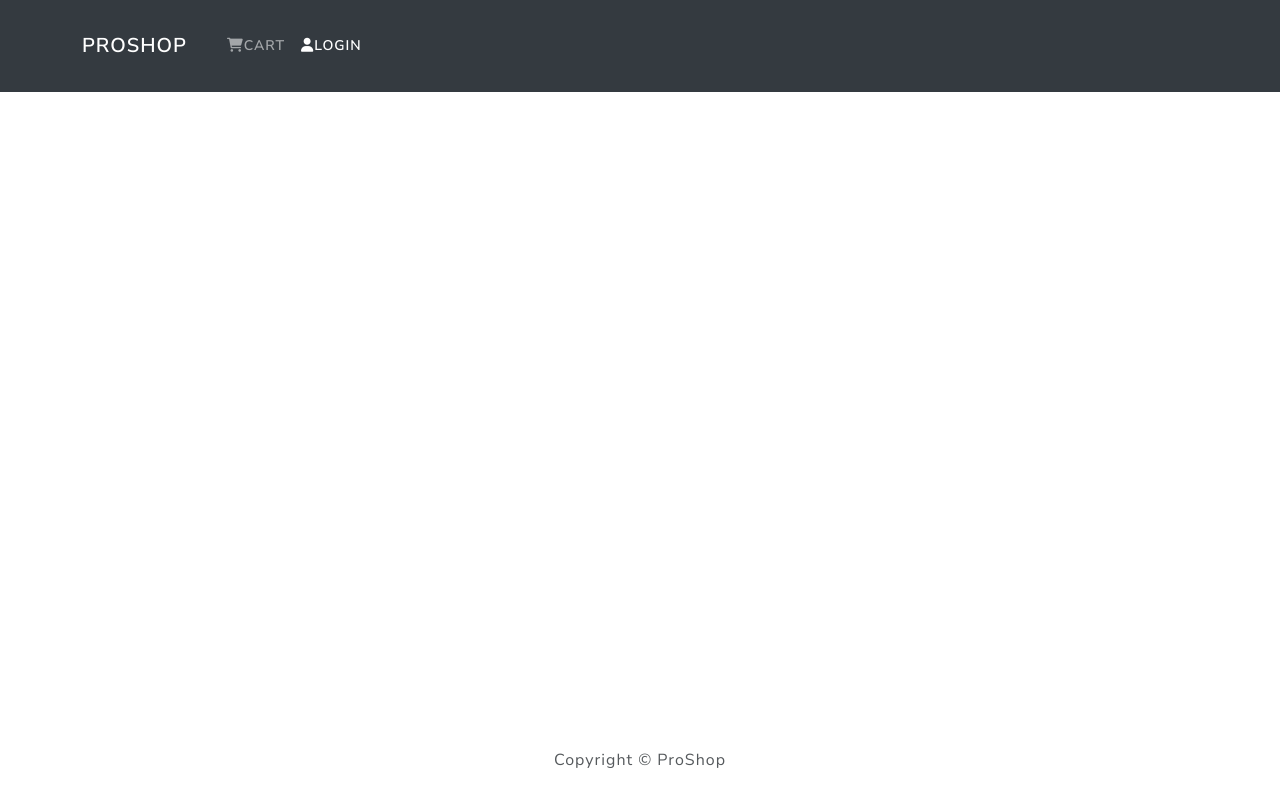
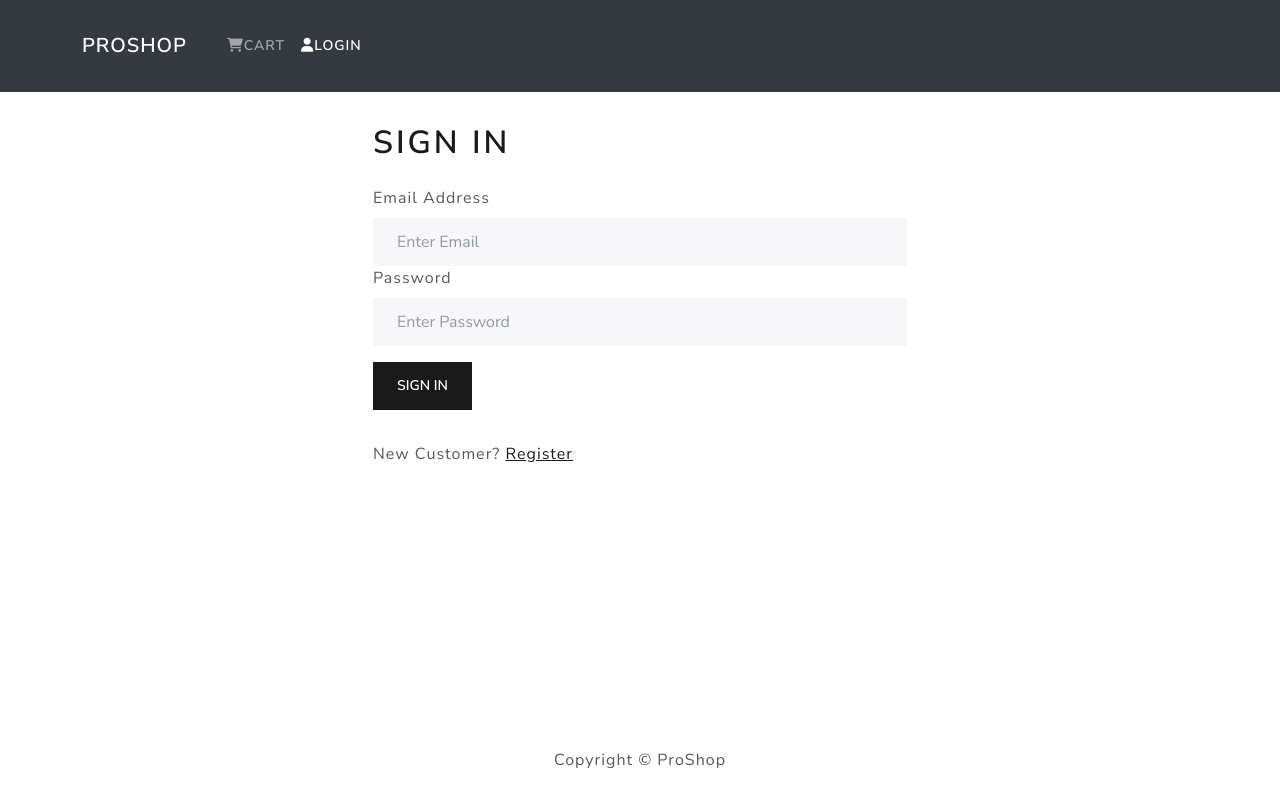
Before and after one commit to dev-nando/ecommerce_dwr, a React (Create React App) app in the folder frontend/: page /login in a window 1280 px wide. Built offline with nearby package versions, Linux system fonts and the light colour scheme.

Commit message:
User Login Screen & Functionality

```diff
--- a/frontend/src/App.js
+++ b/frontend/src/App.js
@@ -6,6 +6,7 @@
 import HomeScreen from './screens/HomeScreen'
 import ProductScreen from './screens/ProductScreen'
 import CartScreen from './screens/CartScreen'
+import LoginScreen from './screens/LoginScreen'
 
 /**
  * Explanation on why the structure of this file is diferrent from the one on the video:
@@ -24,6 +25,7 @@
           <Routes>
             {" "}
             <Route path="/" element={<HomeScreen />} />
+            <Route path='/login' element={<LoginScreen />} />
             <Route path='/product/:id' element={<ProductScreen />}/>
             <Route path='/cart/:id?' element={<CartScreen />}/>
           </Routes>
--- /dev/null
+++ b/frontend/src/components/FormContainer.js
@@ -0,0 +1,16 @@
+import React from 'react'
+import { Container, Row, Col } from 'react-bootstrap'
+
+function FormContainer({ children }) {
+    return (
+        <Container>
+            <Row className="justify-content-md-center">
+                <Col xs={12} md={6}>
+                    {children}
+                </Col>
+            </Row>
+        </Container>
+    )
+}
+
+export default FormContainer
--- a/frontend/src/screens/CartScreen.js
+++ b/frontend/src/screens/CartScreen.js
@@ -7,7 +7,7 @@
 
 
 function CartScreen() {
-  const history = useNavigate();
+  const navigate = useNavigate();
   const match = useParams();
   const location = useLocation();
 
@@ -30,7 +30,7 @@
   }
 
   const checkoutHandler = () => {
-    history.push('/login?redirect=shipping')
+    navigate('/login?redirect=shipping')
   }
 
   return (
--- /dev/null
+++ b/frontend/src/screens/LoginScreen.js
@@ -0,0 +1,88 @@
+import React, { useState, useEffect } from 'react'
+import { Link, useNavigate, useLocation } from 'react-router-dom'
+import { Form, Button, Row, Col } from 'react-bootstrap'
+import { useDispatch, useSelector } from 'react-redux'
+import Loader from '../components/Loader'
+import Message from '../components/Message'
+import FormContainer from '../components/FormContainer'
+import { login } from '../actions/userActions'
+
+function LoginScreen() {
+    const navigate = useNavigate();
+    const location = useLocation();
+
+    const [email, setEmail] = useState('')
+    const [password, setPassword] = useState('')
+
+    const dispatch = useDispatch()
+
+    const redirect = location.search ? location.search.split('=')[1] : '/'
+
+    const userLogin = useSelector(state => state.userLogin)
+    const { error, loading, userInfo } = userLogin
+
+    useEffect(() => {
+        if (userInfo) {
+            navigate(redirect)
+        }
+    }, [navigate, userInfo, redirect])
+
+
+    const submitHandler = (e) => {
+        e.preventDefault()
+        dispatch(login(email, password))
+    }
+
+    return (
+        <FormContainer>
+            <h1>Sign In</h1>
+            {error && <Message variant='danger'>{error}</Message>}
+            {loading && <Loader />}
+            <Form onSubmit={submitHandler}>
+
+                <Form.Group controlId='email'>
+                    <Form.Label>Email Address</Form.Label>
+                    <Form.Control
+                        type='email'
+                        placeholder='Enter Email'
+                        value={email}
+                        onChange={(e) => setEmail(e.target.value)}
+                    >
+                    </Form.Control>
+                </Form.Group>
+
+                <Form.Group controlId='password'>
+                    <Form.Label>Password</Form.Label>
+                    <Form.Control
+                        type='password'
+                        placeholder='Enter Password'
+                        value={password}
+                        onChange={(e) => setPassword(e.target.value)}
+                    >
+                    </Form.Control>
+                </Form.Group>
+
+                <Row className='py-3'>
+                    <Col>
+                        <Button type='submit' variant="primary">
+                            Sign In
+                        </Button>
+                    </Col>
+                </Row>
+
+                <Row className='py-3'>
+                    <Col>
+                        New Customer? <Link
+                            to={redirect ? `/register?redirect=${redirect}` : '/register'}>
+                            Register
+                            </Link>
+                    </Col>
+                </Row>
+
+            </Form>
+
+        </FormContainer>
+    )
+}
+
+export default LoginScreen
```
